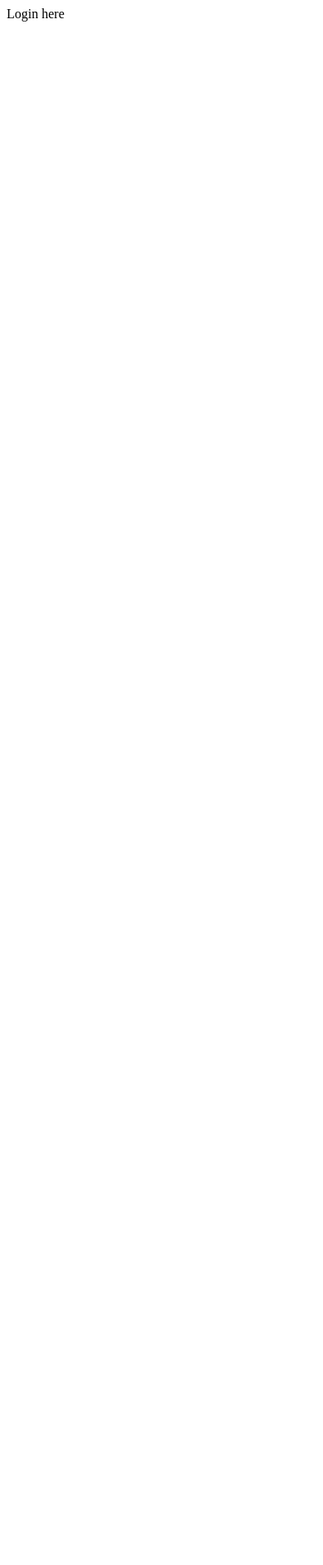
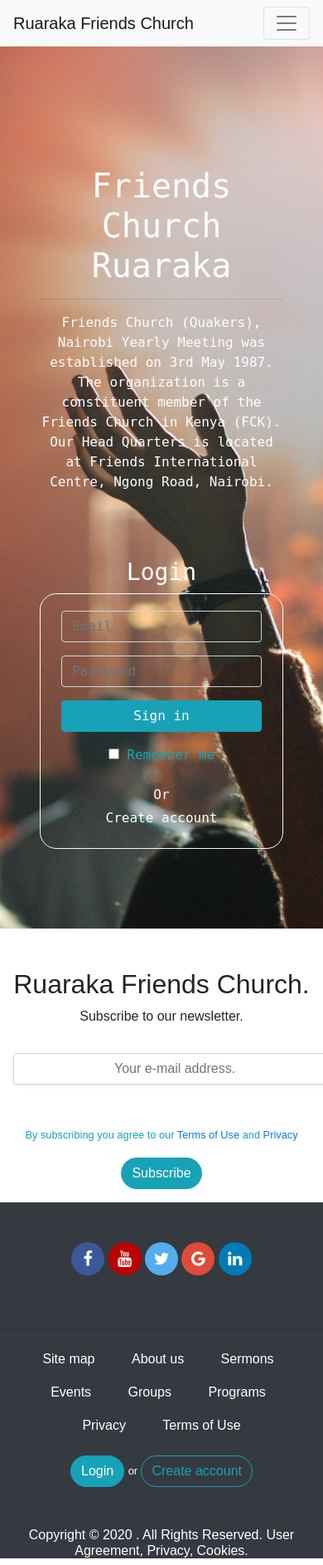
Before and after one commit to AntonyIS/Flask-church-app, a Flask app: page /login in a window 390 px wide; the page is wider, and only the part inside the window is pictured. Before the commit the part shown is almost empty. Shown: that part at 83% size. Before the commit the page ends 26 px from the top of that part, so only its background shows below. Run offline with Flask 2, Linux system fonts and the light colour scheme; some libraries are stand-ins or nearby versions.

Commit message:
Added the authentication login

```diff
--- a/app/__init__.py
+++ b/app/__init__.py
@@ -12,5 +12,6 @@ app.config.from_object(Config)
 db = SQLAlchemy(app)
 migrate = Migrate(app, db)
 login = LoginManager(app)
+login.login_view = 'login'
 
 from app import routes, models, errors
--- a/app/forms.py
+++ b/app/forms.py
@@ -1,5 +1,5 @@
 from flask_wtf import FlaskForm
-from wtforms import StringField, PasswordField,SubmitField
+from wtforms import StringField, PasswordField,SubmitField,BooleanField
 from wtforms.validators import ValidationError, DataRequired, Email,Length, EqualTo
 
 
@@ -10,15 +10,22 @@ class SignupForm(FlaskForm):
 	email = StringField('Email', validators=[DataRequired(),Email()])
 	password = StringField('Password', validators=[DataRequired()])
 	password2 = StringField('Confirm Password', validators=[DataRequired(), EqualTo('password')])
-	submit = StringField('Create account')
+	submit = SubmitField('Create account')
 
 
-	def validate_username(self):
+	def validate_username(self, username):
 		user = User.query.filter_by(username=username.data).first()
 		if user is not None:
 			raise ValidationError("Use a different username")
 
-	def validate_email(self):
+	def validate_email(self,email):
 		user = User.query.filter_by(email=email.data).first()
 		if user is not None:
 			raise ValidationError("User a different email address")
+
+
+class LoginForm(FlaskForm):
+	email = StringField('Email', validators=[DataRequired()])
+	password = PasswordField('Password', validators=[DataRequired()])
+	remember_me = BooleanField('Remember me')
+	submit = SubmitField("Sign in")
--- a/app/models.py
+++ b/app/models.py
@@ -30,4 +30,4 @@ class User(UserMixin,db.Model):
 		self.password_hash = generate_password_hash(password)
 
 	def check_password(self, password):
-		return generate_password_hash(self.password_hash,password)
+		return check_password_hash(self.password_hash,password)
--- a/app/routes.py
+++ b/app/routes.py
@@ -1,7 +1,8 @@
 from flask import render_template, redirect, url_for, request
 from flask_login import current_user, login_user, logout_user, login_required
+from werkzeug.urls import url_parse
 from app import app, db
-from app.forms import SignupForm
+from app.forms import SignupForm,LoginForm
 from app.models import User
 
 # The home route, request to '/' ir '/home' on the browser will be served with this route
@@ -19,26 +20,51 @@ def index():
 @app.route('/signup', methods=['GET', 'POST'])
 def signup():
 	# check if the current user is trying to register
-	if current.is_authenticated:
+	if current_user.is_authenticated:
 		return redirect(url_for('index'))
 
 	form = SignupForm()
 	if form.validate_on_submit():
 		user = User(username=form.username.data,email=form.email.data)
-		user.set_password()
+		user.set_password(form.password.data)
 		db.session.add(user)
 		db.session.commit()
 		# flash a message for successful registration
 		return redirect(url_for('login'))
 
 
-	return render_template('signup.html', title='Signup page')
+	return render_template('signup.html', title='Ruaraka Friends Church | Signup page', form=form)
 
 
-@app.route('/login')
+@app.route('/login',methods=['GET', 'POST'])
 def login():
-	return "Login here"
+
+	if current_user.is_authenticated:
+		return redirect('index')
+
+	form = LoginForm()
+	if form.validate_on_submit():
+		user = User.query.filter_by(email=form.email.data).first()
+		if user is None or not user.check_password(form.password.data):
+			flash('Invalid User or Password')
+			return redirect(url_for('login'))
+		login_user(user, remember=form.remember_me.data)
+		next_page = request.args.get('next')
+		if not next_page or url_parse(next_page).netloc != '':
+			next_page = url_for('index')
+		return redirect(next_page)
+	return render_template('login.html', title='Ruaraka Friends Church | Login', form=form)
+
 
 @app.route('/logout')
 def logout():
-	return "Logout here"
+	logout_user()
+	return redirect(url_for('index'))
+
+
+@app.route('/profile')
+@login_required
+def profile():
+	user = User.query.filter_by(email=current_user.email).first()
+	title = "{} | Profile ".format(user.username)
+	return render_template('profile.html',title=title )
--- a/app/static/css/main.css
+++ b/app/static/css/main.css
@@ -9,7 +9,7 @@ body{
 	border-radius: 30px;
 }
 
-#section_home_top{
+#section_home_top ,#section_auth{
 	font-family: monospace;
 	background-image: url('/static/imgs/bg1.jpg');
 	background-repeat: no-repeat;
@@ -19,6 +19,19 @@ body{
 	color:white;
 
 }
+#section_auth fieldset{
+	border:1px solid #f8f9fa ;
+	padding-top: 20px;
+	padding-right: 25px;
+	padding-left: 25px;
+	padding-bottom: 20px;
+	border-radius: 20px
+}
+#section_auth fieldset input[type='text'], input[type='email'],input[type='password']{
+	background: transparent;
+	color: #f8f9fa ;
+}
+
 
 
 /* <<<<   Start of styles for the footer section >>>>*/
--- a/app/templates/_footer.html
+++ b/app/templates/_footer.html
@@ -57,8 +57,14 @@
 		      </li>
 		    </ul>
 		   <div>
-		   		<a href="" class="btn btn-info btn_custom">Login</a> <small class="text-white">or</small>
-		   		<a href="" class="btn btn-outline-info btn_custom">Create account</a>
+		   	 {% if current_user.is_anonymous %}
+		   	 	<a href="{{url_for('login')}}" class="btn btn-info btn_custom">Login</a> <small class="text-white">or</small>
+		   		<a href="{{url_for('signup')}}" class="btn btn-outline-info btn_custom">Create account</a>
+		   	 {% else %}
+		   	 <a href="{{url_for('profile')}}" class="btn btn-info btn_custom">Account</a>
+		   	 <a href="{{url_for('logout')}}" class="btn btn-info btn_custom">Logout</a>
+			 {% endif %}
+
 		   </div>
 
 		   <div class="mt-5">
--- a/app/templates/_navbar.html
+++ b/app/templates/_navbar.html
@@ -1,5 +1,5 @@
 <nav class="navbar navbar-expand-lg navbar-light bg-light">
-  <a class="navbar-brand" href="#">Ruaraka Friends Church</a>
+  <a class="navbar-brand" href="{{url_for('index')}}">Ruaraka Friends Church</a>
   <button class="navbar-toggler" type="button" data-toggle="collapse" data-target="#navbarNav" aria-controls="navbarNav" aria-expanded="false" aria-label="Toggle navigation">
     <span class="navbar-toggler-icon"></span>
   </button>
@@ -22,14 +22,33 @@
       </li>
     </ul>
     <ul class="navbar-nav ml-auto">
+      {% if current_user.is_anonymous %}
+      <li class="nav-item">
+        <a class="nav-link btn btn-info btn_custom" href="{{url_for('signup')}}" style="color:white;padding-left:20px; padding-right: 20px">Join us</a>
+      </li>
 
       <li class="nav-item">
-        <a class="nav-link" href="#">Login</a>
+        <a class="nav-link" href="{{url_for('login')}}" >Login</a>
       </li>
-      <li class="nav-item">
-        <a class="nav-link" href="#">Logout</a>
+      {% else %}
+      <li class="nav-item dropdown">
+        <a class="nav-link dropdown-toggle" href="#" id="navbarDropdown" role="button" data-toggle="dropdown" aria-haspopup="true" aria-expanded="false">
+          <img src="{{url_for('static', filename='imgs/profile_pic.png')}}" class="img-rounded" style="height: 40px; width:40px">
+        </a>
+        <div class="dropdown-menu" aria-labelledby="navbarDropdown">
+          <a class="dropdown-item" href="{{url_for('profile')}}">Profile</a>
+          <a class="dropdown-item" href="{{url_for('logout')}}">Logout</a>
+          <div class="dropdown-divider"></div>
+          <a class="dropdown-item" href="#">Something else here</a>
+        </div>
       </li>
-
+     <!--  <li class="nav-item">
+        <a class="nav-link" href="{{url_for('profile')}}">Profile</a>
+      </li>
+        <li class="nav-item">
+        <a class="nav-link" href="{{url_for('logout')}}">Logout</a>
+      </li> -->
+      {% endif %}
     </ul>
   </div>
 </nav>
--- a/app/templates/login.html
+++ b/app/templates/login.html
@@ -0,0 +1,54 @@
+{% extends 'base.html' %}
+
+{% block content  %}
+<section id="section_auth">
+	<div class="container p-5 mb-5">
+		<div class="pt-5 mb-1">
+			<h1 class="text-center pt-5">Friends Church Ruaraka</h1>
+			<hr>
+			<p class="text-center">
+				Friends Church (Quakers), Nairobi Yearly Meeting was established on 3rd May 1987.  The organization is a constituent member of the Friends Church in Kenya (FCK). Our Head Quarters is located at Friends International Centre, Ngong Road, Nairobi.
+			</p>
+		</div>
+
+		<div class="pt-5 mb-5">
+			<div class="text-center mb-5">
+
+				<h3 class="pt-3">Login</h3>
+				<div class="row">
+					<div class="col-xs-12 col-sm-12 col-md-3 col-lg-3 col-xl-3"></div>
+					<div class="col-xs-12 col-sm-12 col-md-6 col-lg-6 col-xl-6">
+						<form action="{{url_for('login')}}" method='post' novalidate>
+							{{form.hidden_tag()}}
+							<fieldset>
+
+								<div class="form-group">
+									{{form.email(class='form-control', placeholder='Email',type='email')}}
+								</div>
+								<div class="form-group">
+									{{form.password(class='form-control', placeholder='Password', type='password')}}
+								</div>
+
+								<div class="form-group">
+									{{form.submit(class='btn btn-info btn-block')}}
+								</div>
+								<div>
+									<p class="text-info">
+										{{form.remember_me() }}
+										{{form.remember_me.label }}
+									</p>
+									<p class="m-1">Or</p>
+									<a href="{{url_for('signup')}}"><p class="m-1 text-white">Create account</p></a>
+								</div>
+							</fieldset>
+						</form>
+					</div>
+					<div class="col-xs-12 col-sm-12 col-md-3 col-lg-3 col-xl-3"></div>
+				</div>
+			</div>
+		</div>
+</div>
+</section>
+
+
+{% endblock content  %}
```
Also changed, not shown: app/templates/profile.html (+8 -0 lines), app/templates/signup.html (+55 -0 lines), app/static/imgs/icons/user1.svg (added), app/static/imgs/profile_pic.png (added), church.db.
